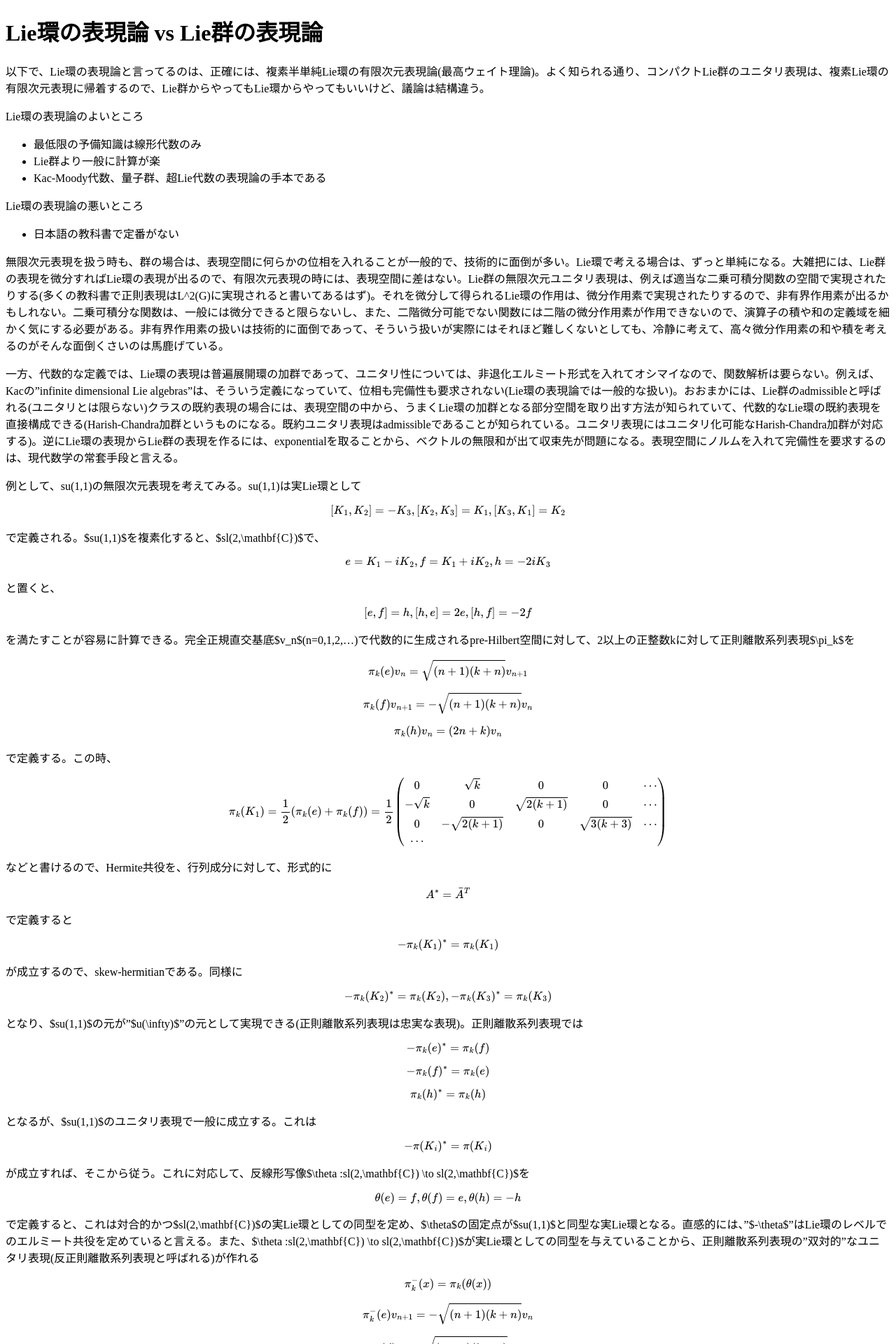
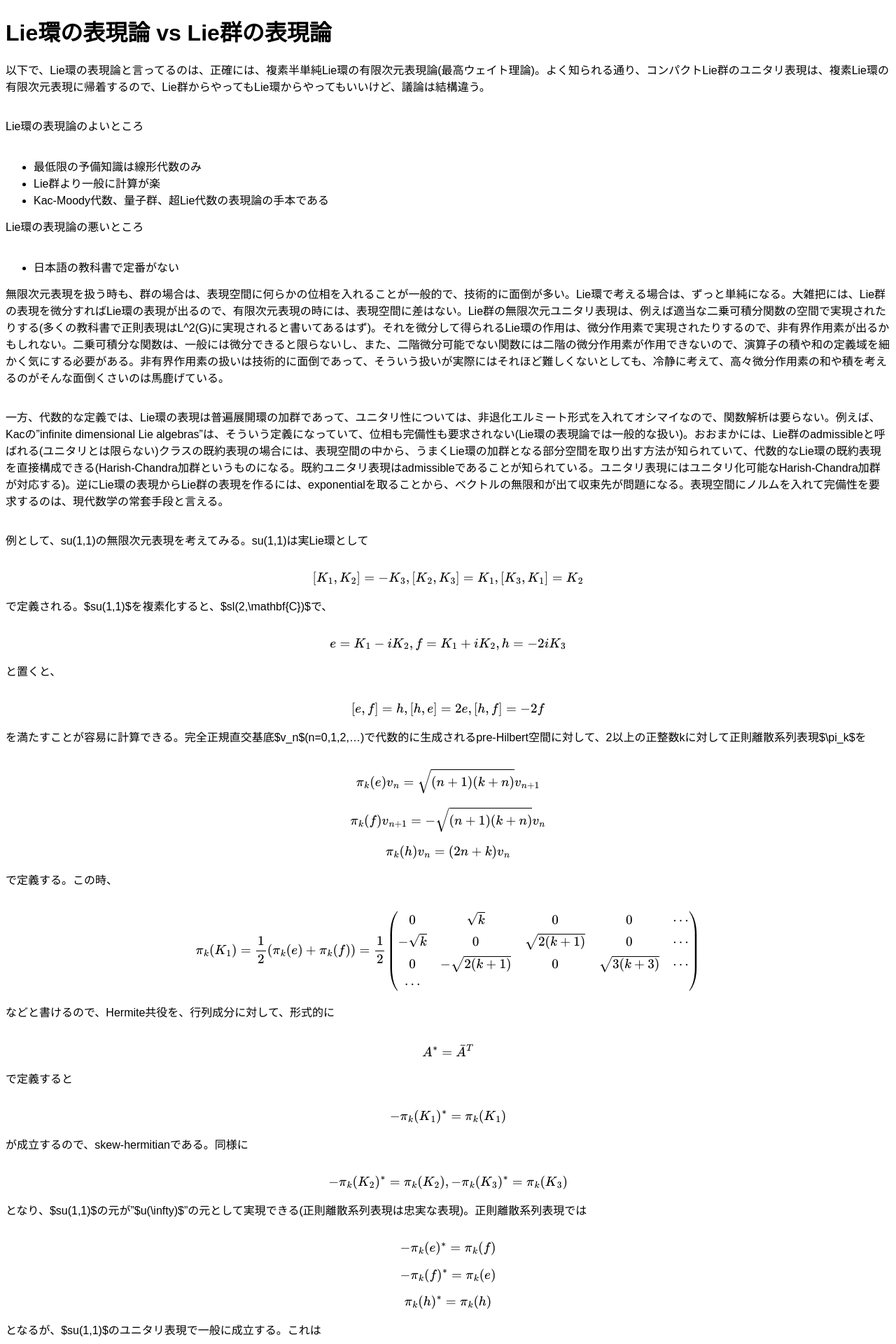
Before and after one commit to vertexoperator/vertexoperator.github.io, a Jekyll site: the page built from _posts/2017-09-26-1.md, in a window 1280 px wide. Shown: the top 1920 px of the page at 70% size. Built offline with Jekyll 4.4.1, drawn with Linux system fonts in a browser that asks for light colours; some web fonts are replaced; our own code applies the rules of GitHub Pages for plain Markdown files; formulas are drawn with MathJax 3; some of the changed text lies outside the part shown.

Commit message:
fix typos

```diff
--- a/_layouts/default.html
+++ b/_layouts/default.html
@@ -1,24 +1,58 @@
-<!doctype html>
-<html lang="ja">
-  <head>
-     <meta charset="utf-8" />
-     <script src='https://cdn.mathjax.org/mathjax/latest/MathJax.js' type='text/javascript'>
+<!DOCTYPE html PUBLIC "-//W3C//DTD XHTML 1.0 Transitional//EN" "http://www.w3.org/TR/xhtml1/DTD/xhtml1-transitional.dtd">
+<html xmlns="http://www.w3.org/1999/xhtml">
+<head>
+  <meta http-equiv="Content-Type" content="text/html; charset=utf-8" />
+  <meta http-equiv="Content-Style-Type" content="text/css" />
+  <meta name="generator" content="pandoc" />
+  <title>$title$</title>
+  <script src="http://cdn.mathjax.org/mathjax/latest/MathJax.js?config=TeX-AMS-MML_HTMLorMML" type="text/javascript"></script>
+  <script type="text/x-mathjax-config">
     MathJax.Hub.Config({
         HTML: ["input/TeX","output/HTML-CSS"],
-        TeX: { extensions: ["http://sonoisa.github.io/xyjax_ext/xypic.js" ,"AMSmath.js","AMSsymbols.js"],
+        TeX: { extensions: ["AMSmath.js","AMSsymbols.js"],
                equationNumbers: { autoNumber: "AMS" } },
         extensions: ["tex2jax.js"],
         jax: ["input/TeX","output/HTML-CSS"],
-        tex2jax: { inlineMath: [ ['$','$'], ["\\(","\\)"] ],
-                   skipTags: ["script","noscript","style","textarea","code"],
-                   displayMath: [ ['$$','$$'], ["\\[","\\]"] ],
-                   processEscapes: true },
+        tex2jax: { inlineMath: [ ['$$','$$'], ["\\(","\\)"] ],
+                   displayMath: [ ['$$$$','$$$$'], ["\\[","\\]"] ],
+                   processEscapes: true ,
+                   skipTags: ["script","noscript","style","textarea"],
+                   processEnvironments: true
+                 },
         "HTML-CSS": { availableFonts: ["TeX"],
                       linebreaks: { automatic: true } }
-    });
-     </script>
-  </head>
-  <body>
+    });  </script>
+
+
+  <style type="text/css" media="screen, print">
+    @font-face {
+       font-family: 'HuiFontP109';
+       src: url("HuiFontP109.ttf") format("truetype");
+       src: local("HuiFontP109") format("truetype");
+       font-weight: normal;
+       font-style: normal;
+     }
+
+     body {
+        font-family: "HuiFontP109", sans-serif;
+     }
+
+     span {
+       font-family :  sans-serif;
+     }
+
+     p { line-height: 150%;
+        margin-top: 0em;
+        margin-bottom: 2em;
+      }
+     pre {
+        margin:0em 0 0em 0;
+        padding:0em 0 0 0em;
+        background-color:#cccccc;
+      }
+  </style>
+
+<body>
      {{ content }}
-  </body>
+</body>
 </html>
--- a/_posts/2017-09-26-1.md
+++ b/_posts/2017-09-26-1.md
@@ -4,7 +4,6 @@ title: Lie環の表現論 vs Lie群の表現論
 
 # Lie環の表現論 vs Lie群の表現論
 以下で、Lie環の表現論と言ってるのは、正確には、複素半単純Lie環の有限次元表現論(最高ウェイト理論)。よく知られる通り、コンパクトLie群のユニタリ表現は、複素Lie環の有限次元表現に帰着するので、Lie群からやってもLie環からやってもいいけど、議論は結構違う。
-
 
 Lie環の表現論のよいところ
 - 最低限の予備知識は線形代数のみ
@@ -13,6 +12,7 @@ Lie環の表現論のよいところ
 
 Lie環の表現論の悪いところ
 - 日本語の教科書で定番がない
+
 
 
 無限次元表現を扱う時も、群の場合は、表現空間に何らかの位相を入れることが一般的で、技術的に面倒が多い。Lie環で考える場合は、ずっと単純になる。大雑把には、Lie群の表現を微分すればLie環の表現が出るので、有限次元表現の時には、表現空間に差はない。Lie群の無限次元ユニタリ表現は、例えば適当な二乗可積分関数の空間で実現されたりする(多くの教科書で正則表現はL^2(G)に実現されると書いてあるはず)。それを微分して得られるLie環の作用は、微分作用素で実現されたりするので、非有界作用素が出るかもしれない。二乗可積分な関数は、一般には微分できると限らないし、また、二階微分可能でない関数には二階の微分作用素が作用できないので、演算子の積や和の定義域を細かく気にする必要がある。非有界作用素の扱いは技術的に面倒であって、そういう扱いが実際にはそれほど難しくないとしても、冷静に考えて、高々微分作用素の和や積を考えるのがそんな面倒くさいのは馬鹿げている。
@@ -117,7 +117,7 @@ $$ \pi_k(X) v_n = -\sqrt{(n+1)(n+k)} v_{n+1} + (2n+k) v_{n} -\sqrt{n(n+k-1)} v_{
 
 となる。一方、規格化したgenralized Laguerre多項式の三項間関係式は
 
-$$ x \cdot l_n^{(\alpha)}(x) = -\sqrt{(n+1)(n+\alpha+1)} l_{n+1}^{(\alpha)}(x) + (2n+\alpha+1) l_n^{(\alpha)}(x) -sqrt{n(n+\alpha)} l_{n-1}^{(\alpha)}(x) $$
+$$ x \cdot l_n^{(\alpha)}(x) = -\sqrt{(n+1)(n+\alpha+1)} l_{n+1}^{(\alpha)}(x) + (2n+\alpha+1) l_n^{(\alpha)}(x) -\sqrt{n(n+\alpha)} l_{n-1}^{(\alpha)}(x) $$
 
 なので、$X$はJacobi行列(非対角成分が正の実対称三重対角行列。Jacobianと紛らわしい名前だが)を与え、正則離散系列表現の基底として、一般化Laguerre多項式を取ることができ、$su(1,1)$の正則離散系列表現の表現空間と一変数多項式環の同型を得る。一変数直交多項式の理論は十分に完成しているので表現論的に理解することの意義は少ないが、ラゲール多項式のαは整数であるとは限らないので、群の既約ユニタリ表現やHarish-Chandra moduleだけ見ていては十分でない状況があるという初等的な例にはなるかもしれない。反正則離散系列表現も同様にLaguerre多項式を基底とする実現が可能なので、表現の基底を特殊関数で書くことは計算上便利なこともあるが、それによって失われている情報があることは気をつけるべき。いずれにせよ、この程度であれば、無限次元表現といっても、本質的に19世紀数学の範疇にある初等的なものの焼き直しに過ぎない。
 
```
